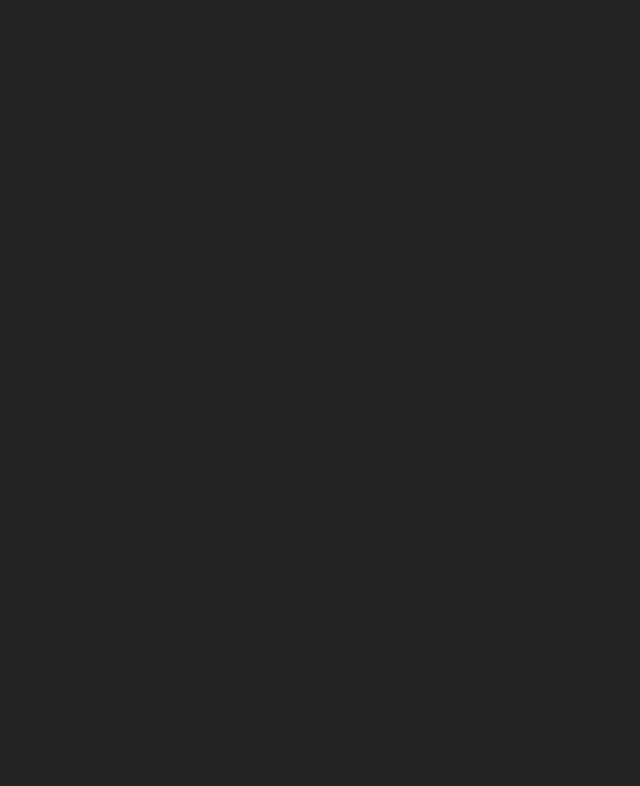
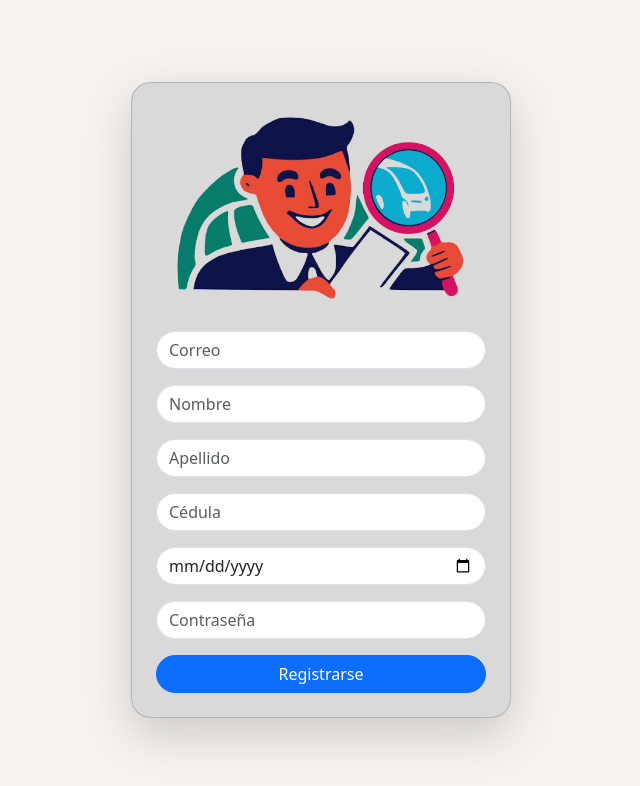
Before and after one commit to MauricioWiedemann/allavoy-frontend, a React (Vite) app: page /registro in a window 1280 px wide. Before the commit this address had no page. Shown: the top 786 px of the page, without its empty margins (319-959 px from the left). Built offline with nearby package versions, Linux system fonts and the light colour scheme.

Commit message:
registro

```diff
--- a/src/App.jsx
+++ b/src/App.jsx
@@ -1,6 +1,8 @@
 import { BrowserRouter, Routes, Route } from "react-router-dom";
 import Login from './pages/Login';
 import Home from "./pages/Home";
+import Registro from './pages/Registro'
+
 
 function App() {
   return (
@@ -14,6 +16,7 @@ function App() {
         <BrowserRouter>
           <Routes>
             <Route path="/login" element={<Login />} />
+            <Route path="/registro" element={<Registro />} />
             <Route path="/" element={<Home />} />
           </Routes>
         </BrowserRouter>
--- /dev/null
+++ b/src/css/Registro.css
@@ -0,0 +1,18 @@
+.registro-bg {
+    display: flex;
+    justify-content: center;
+    align-items: center;
+    min-height: 100vh;
+    background-color: #f5f2ef;
+}
+
+.registro-card {
+    width: 380px;
+    border-radius: 20px;
+    background-color: #d9d9d9;
+}
+
+.registro-img {
+    width: 300px;
+    height: 200px;
+}
--- /dev/null
+++ b/src/pages/Registro.jsx
@@ -0,0 +1,36 @@
+import React from "react";
+import "../css/Registro.css";
+
+function Registro() {
+  return (
+    <div className="registro-bg">
+      <div className="registro-card card p-4 shadow-lg">
+        <div className="text-center mb-4">
+          <img src="../sources/logo.png" alt="Registro Illustration" className="registro-img img-fluid" />
+        </div>
+        <div className="mb-3">
+          <input type="email" className="form-control rounded-pill" placeholder="Correo" />
+        </div>
+        <div className="mb-3">
+          <input type="text" className="form-control rounded-pill" placeholder="Nombre" />
+        </div>
+        <div className="mb-3">
+          <input type="text" className="form-control rounded-pill" placeholder="Apellido" />
+        </div>
+        <div className="mb-3">
+          <input type="text" className="form-control rounded-pill" placeholder="Cédula" />
+        </div>
+        <div className="mb-3">
+          <input type="date" className="form-control rounded-pill" placeholder="Fecha de Nacimiento" />
+        </div>
+        <div className="mb-3">
+          <input type="password" className="form-control rounded-pill" placeholder="Contraseña" />
+        </div>
+
+        <button className="btn btn-primary w-100 rounded-pill">Registrarse</button>
+      </div>
+    </div>
+  );
+}
+
+export default Registro;
```
